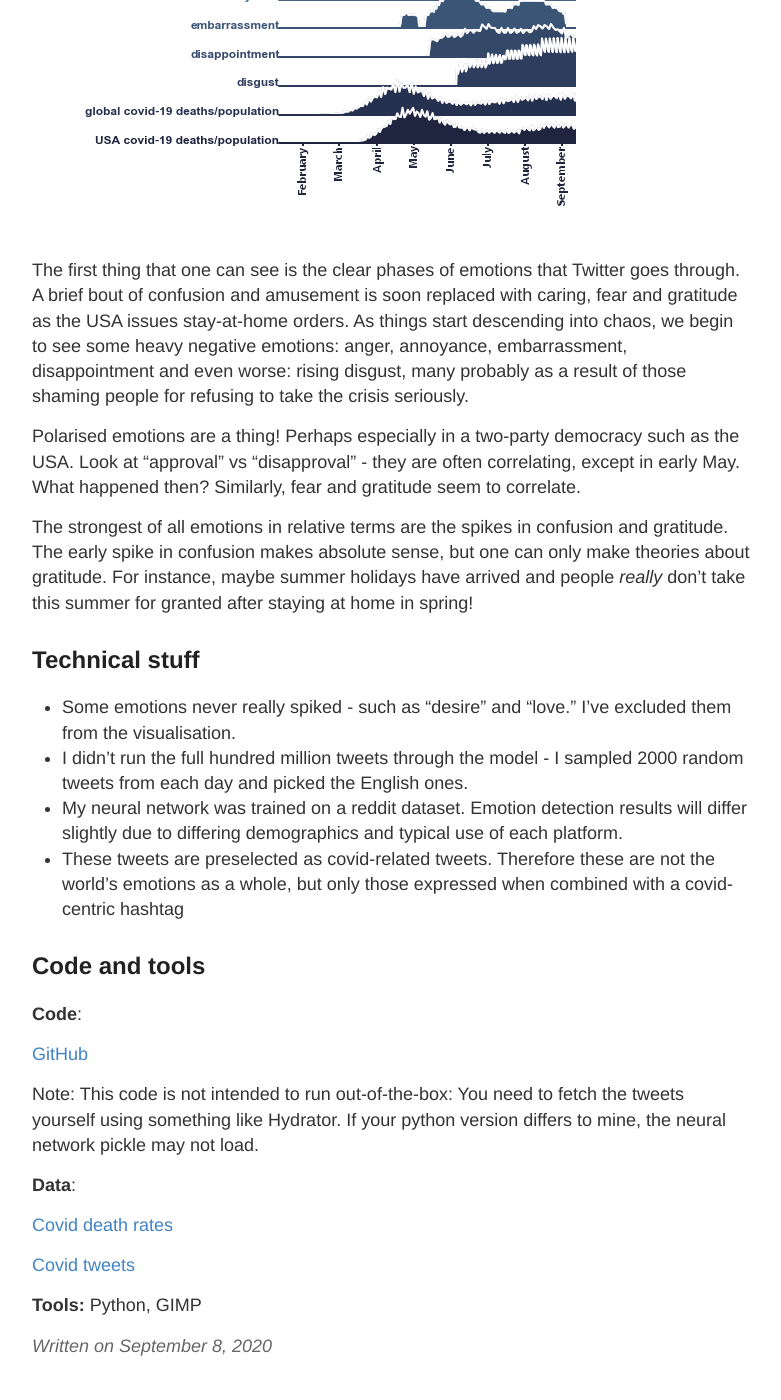
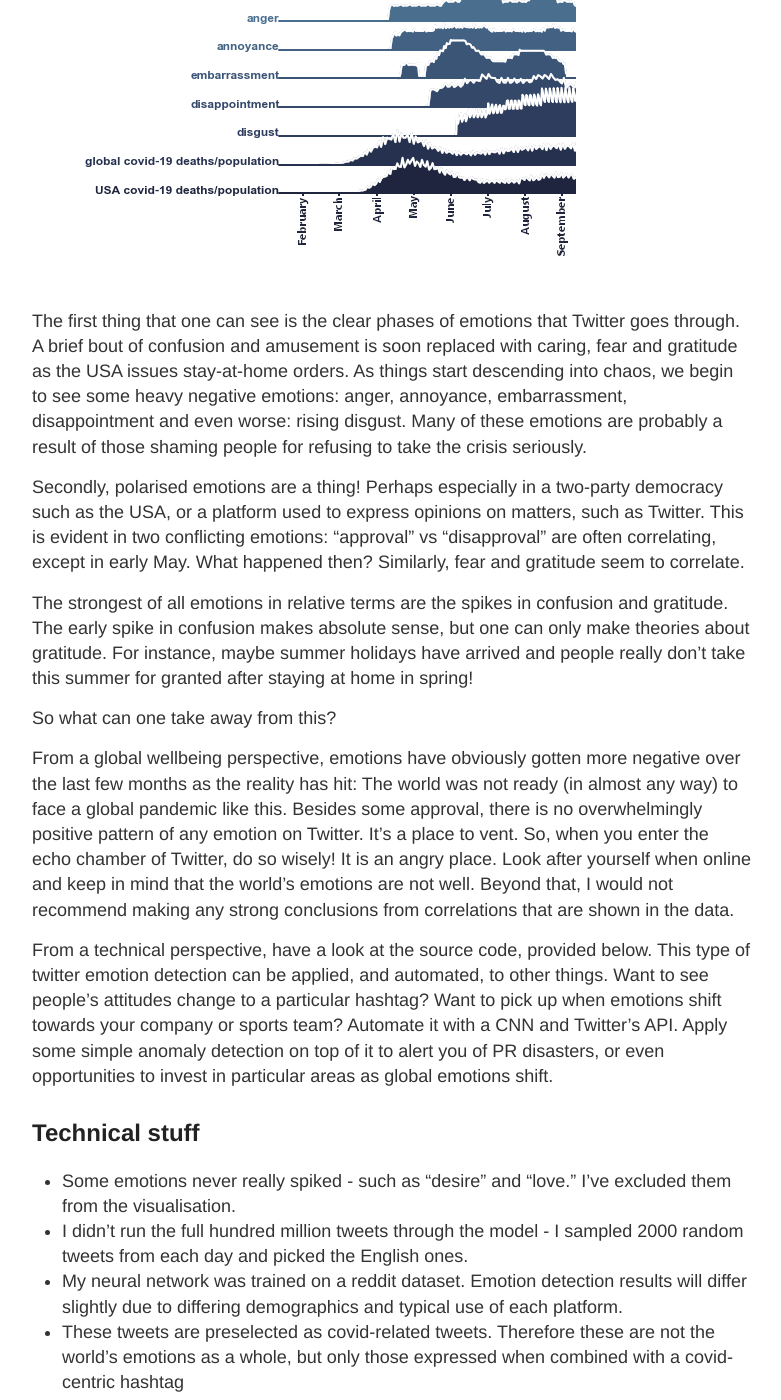
Before and after one commit to ryan-anderson-ds/ryan-anderson-ds.github.io, a Jekyll site: the page built from _posts/visualisations/2020-09-08-Covid-Emotions.md, in a window 1280 px wide and 1400 px high, scrolled down 964 px. Shown: the whole window, without its empty margins (248-1029 px from the left). Built offline with Jekyll 4.4.1, drawn with Linux system fonts in a browser that asks for light colours; some of the changed text lies outside the part shown.

Commit message:
Update 2020-09-08-Covid-Emotions.md

```diff
--- a/_posts/visualisations/2020-09-08-Covid-Emotions.md
+++ b/_posts/visualisations/2020-09-08-Covid-Emotions.md
@@ -4,7 +4,7 @@ title: Emotions soaring during Covid-19 - Emotion detection over 100 million twe
 type: visualisations
 ---
 
-I ran 100 million covid-related tweets through my own [emotion-detecting neural network](../Multi-Label-Emotion-Classification/). I won't try to explain the reasons behind the results, since this is an area rife with correlation, US-bias and a very complex system. However, some very interesting patterns emerge!
+I ran 100 million covid-related tweets through my own [emotion-detecting neural network](../Multi-Label-Emotion-Classification/). I won’t try to explain the reasons behind the results, since this is an area rife with correlation, Twitter’s US-bias and a of course a very complex system. However, some very interesting patterns emerge! Furthermore, it is clear that this algorithm could be applied to solve other problems: a generalised approach to automate detecting emotional shifts towards a particular topic on Twitter which can have powerful business applications.
 
 Before you see the visualisation, some quick notes:
 * Each emotion has a "cutoff" point - you're only seeing the top half of each emotion graph to show the excess emotions on display on Twitter. These emotions are still occuring throughout the year, just less than the yearly average.
@@ -12,11 +12,17 @@ Before you see the visualisation, some quick notes:
 
 ![world](../images/visu/covid-emotions.png "covid-emotions")
 
-The first thing that one can see is the clear phases of emotions that Twitter goes through. A brief bout of confusion and amusement is soon replaced with caring, fear and gratitude as the USA issues stay-at-home orders. As things start descending into chaos, we begin to see some heavy negative emotions: anger, annoyance, embarrassment, disappointment and even worse: rising disgust, many probably as a result of those shaming people for refusing to take the crisis seriously.
+The first thing that one can see is the clear phases of emotions that Twitter goes through. A brief bout of confusion and amusement is soon replaced with caring, fear and gratitude as the USA issues stay-at-home orders. As things start descending into chaos, we begin to see some heavy negative emotions: anger, annoyance, embarrassment, disappointment and even worse: rising disgust. Many of these emotions are probably a result of those shaming people for refusing to take the crisis seriously.
 
-Polarised emotions are a thing! Perhaps especially in a two-party democracy such as the USA. Look at "approval" vs "disapproval" - they are often correlating, except in early May. What happened then? Similarly, fear and gratitude seem to correlate.
+Secondly, polarised emotions are a thing! Perhaps especially in a two-party democracy such as the USA, or a platform used to express opinions on matters, such as Twitter. This is evident in two conflicting emotions: “approval” vs “disapproval” are often correlating, except in early May. What happened then? Similarly, fear and gratitude seem to correlate.
 
-The strongest of all emotions in relative terms are the spikes in confusion and gratitude. The early spike in confusion makes absolute sense, but one can only make theories about gratitude. For instance, maybe summer holidays have arrived and people _really_ don't take this summer for granted after staying at home in spring!
+The strongest of all emotions in relative terms are the spikes in confusion and gratitude. The early spike in confusion makes absolute sense, but one can only make theories about gratitude. For instance, maybe summer holidays have arrived and people really don’t take this summer for granted after staying at home in spring!
+
+So what can one take away from this?
+
+From a global wellbeing perspective, emotions have obviously gotten more negative over the last few months as the reality has hit: The world was not ready (in almost any way) to face a global pandemic like this. Besides some approval, there is no overwhelmingly positive pattern of any emotion on Twitter. It’s a place to vent. So, when you enter the echo chamber of Twitter, do so wisely! It is an angry place. Look after yourself when online and keep in mind that the world’s emotions are not well. Beyond that, I would not recommend making any strong conclusions from correlations that are shown in the data.
+
+From a technical perspective, have a look at the source code, provided below. This type of twitter emotion detection can be applied, and automated, to other things. Want to see people’s attitudes change to a particular hashtag? Want to pick up when emotions shift towards your company or sports team? Automate it with a CNN and Twitter’s API. Apply some simple anomaly detection on top of it to alert you of PR disasters, or even opportunities to invest in particular areas as global emotions shift.
 
 Technical stuff
 ------
```
